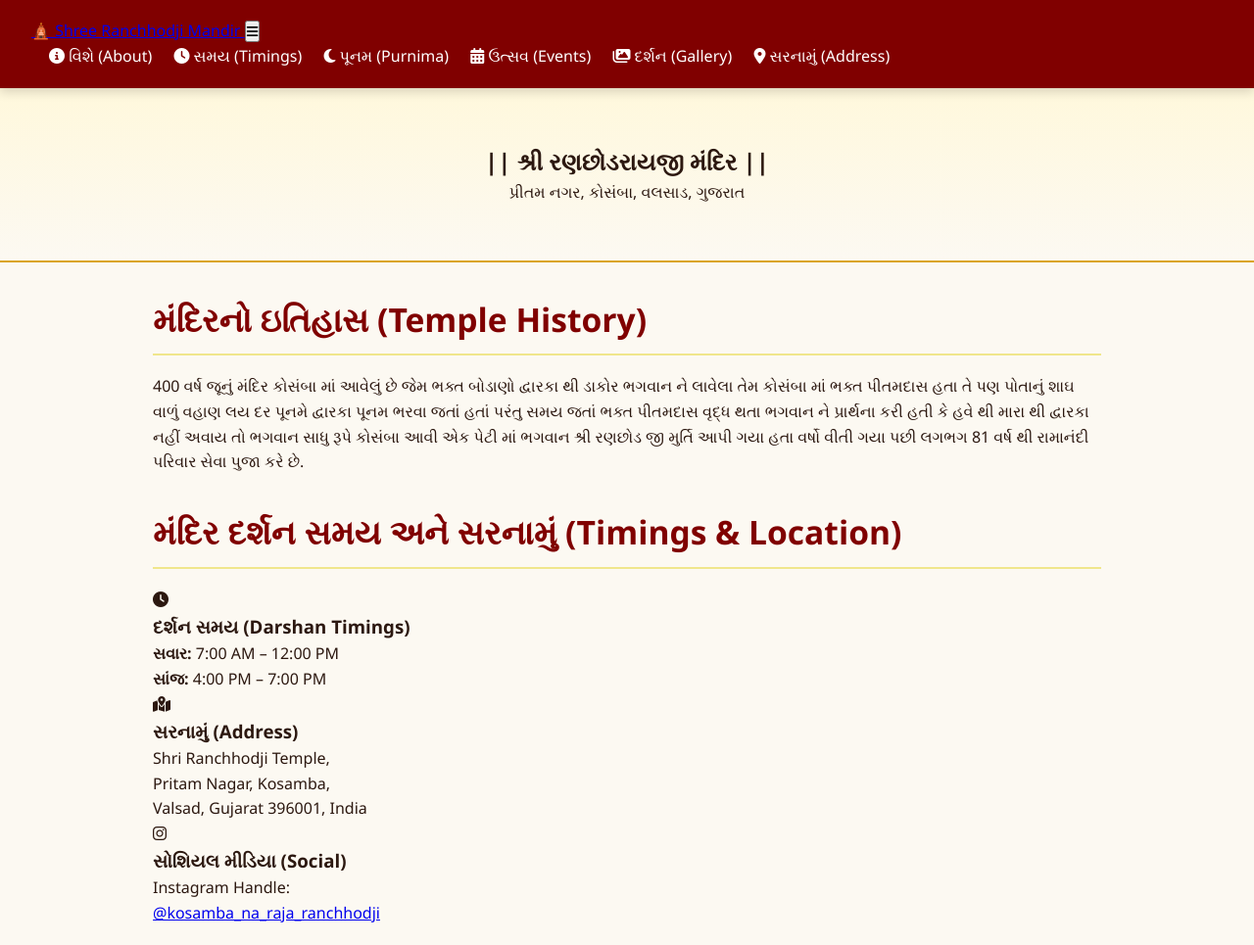
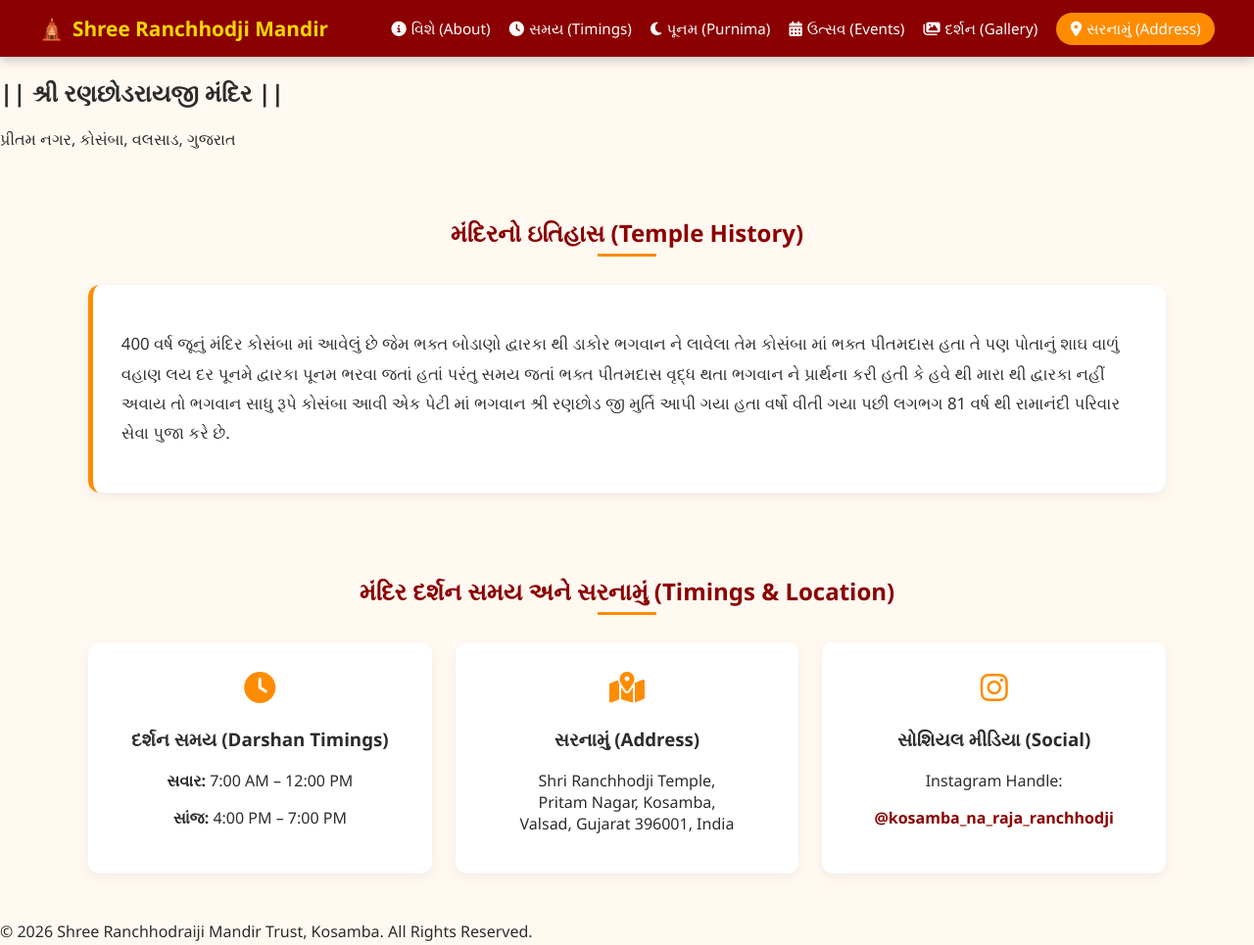
Before and after one commit to kunjdesai9081/ranchhodji-mandir, a website: page Public/index.html in a window 1280 px wide. Shown: the top 965 px of the page at 98% size. Drawn offline with Linux system fonts and the light colour scheme.

Commit message:
Update style.css

```diff
--- a/Public/style.css
+++ b/Public/style.css
@@ -1,241 +1,174 @@
-* {
-  margin: 0;
-  padding: 0;
-  box-sizing: border-box;
-  font-family: 'Segoe UI', Roboto, Helvetica, Arial, sans-serif;
-}
-
+/* Color Palette */
 :root {
-  --primary-maroon: #800000;
-  --gold-accent: #DAA520;
-  --gold-light: #FFF8DC;
-  --bg-cream: #FCF9F2;
-  --dark-text: #2C1810;
+  --primary-color: #8B0000; /* Deep Temple Red */
+  --saffron: #FF8C00;        /* Saffron Accent */
+  --gold: #FFD700;           /* Golden Accent */
+  --bg-light: #FFF9F2;       /* Warm background */
+  --text-dark: #2C2C2C;
 }
 
 body {
-  background-color: var(--bg-cream);
-  color: var(--dark-text);
-  line-height: 1.6;
+  margin: 0;
+  font-family: 'Segoe UI', Tahoma, Geneva, Verdana, sans-serif;
+  background-color: var(--bg-light);
+  color: var(--text-dark);
 }
 
-header {
-  background-color: var(--primary-maroon);
-  color: #FFF;
-  padding: 1.2rem 2rem;
+/* Sticky Navigation Bar */
+.navbar {
+  position: sticky;
+  top: 0;
+  background-color: var(--primary-color);
+  box-shadow: 0 4px 10px rgba(0,0,0,0.2);
+  z-index: 1000;
+}
+
+.nav-container {
   display: flex;
   justify-content: space-between;
   align-items: center;
-  box-shadow: 0 4px 10px rgba(0,0,0,0.15);
-  position: sticky;
-  top: 0;
-  z-index: 1000;
+  max-width: 1200px;
+  margin: 0 auto;
+  padding: 0.8rem 1.5rem;
 }
 
-.logo-container h1 {
-  font-size: 1.5rem;
-  color: #FFD700;
-  letter-spacing: 0.5px;
+.brand-logo {
+  color: var(--gold);
+  font-size: 1.3rem;
+  font-weight: bold;
+  text-decoration: none;
+  display: flex;
+  align-items: center;
+  gap: 8px;
 }
 
-nav a {
-  color: #FFF;
-  text-decoration: none;
-  margin-left: 18px;
-  font-weight: 500;
-  transition: color 0.2s;
+.nav-links {
+  display: flex;
+  gap: 1.2rem;
+  align-items: center;
 }
 
-nav a:hover {
-  color: #FFD700;
+.nav-link {
+  color: #ffffff;
+  text-decoration: none;
+  font-size: 0.95rem;
+  font-weight: 500;
+  transition: color 0.3s ease;
+  display: flex;
+  align-items: center;
+  gap: 5px;
 }
 
-nav .admin-link {
-  background-color: #FFD700;
-  color: var(--primary-maroon);
-  padding: 6px 14px;
-  border-radius: 20px;
-  font-weight: bold;
+.nav-link:hover {
+  color: var(--gold);
 }
 
-.hero {
-  text-align: center;
-  padding: 3.5rem 1rem;
-  background: linear-gradient(180deg, #FFF8DC 0%, #FCF9F2 100%);
-  border-bottom: 2px solid var(--gold-accent);
+.nav-btn {
+  background-color: var(--saffron);
+  padding: 0.4rem 0.9rem;
+  border-radius: 20px;
+  color: #fff;
 }
 
-.hero h2 {
-  color: var(--primary-maroon);
-  font-size: 2.5rem;
-  margin-bottom: 0.5rem;
+.nav-btn:hover {
+  background-color: #e07b00;
+  color: #fff;
 }
 
-.container {
-  max-width: 1000px;
-  margin: 2rem auto;
-  padding: 0 1rem;
+.menu-toggle {
+  display: none;
+  background: none;
+  border: none;
+  color: #fff;
+  font-size: 1.5rem;
+  cursor: pointer;
 }
 
-.section-card {
-  background: #FFF;
-  border-radius: 10px;
-  padding: 1.8rem;
-  margin-bottom: 2rem;
-  box-shadow: 0 4px 12px rgba(0,0,0,0.05);
-  border-top: 4px solid var(--primary-maroon);
+/* Responsive Mobile Navigation */
+@media (max-width: 768px) {
+  .menu-toggle {
+    display: block;
   }
 
-.section-title {
-  color: var(--primary-maroon);
-  font-size: 1.4rem;
-  border-bottom: 2px solid #F0E68C;
-  padding-bottom: 0.5rem;
-  margin-bottom: 1.2rem;
-  display: flex;
-  align-items: center;
-  gap: 10px;
+  .nav-links {
+    display: none;
+    flex-direction: column;
+    position: absolute;
+    top: 100%;
+    left: 0;
+    width: 100%;
+    background-color: var(--primary-color);
+    padding: 1rem 0;
   }
 
-.aarti-grid {
-  display: grid;
-  grid-template-columns: repeat(auto-fit, minmax(250px, 1fr));
-  gap: 18px;
+  .nav-links.active {
+    display: flex;
   }
 
-.aarti-card {
-  background: #FFFDF5;
-  border: 1px solid #EEDC82;
-  border-radius: 8px;
-  padding: 1.2rem;
-  text-align: center;
+  .nav-link {
+    padding: 0.8rem 0;
+    width: 100%;
+    justify-content: center;
+  }
 }
 
-.aarti-card h3 {
-  color: var(--primary-maroon);
-  margin-bottom: 0.4rem;
+/* Section Formatting */
+.container {
+  max-width: 1100px;
+  margin: 0 auto;
+  padding: 2rem 1rem;
 }
 
-.aarti-time {
-  font-size: 1.2rem;
-  font-weight: bold;
-  color: #B8860B;
-}
-
-.purnima-list, .events-list {
-  list-style: none;
-}
-
-.purnima-item, .event-item {
-  background: #FFFDF5;
-  border-left: 4px solid var(--gold-accent);
-  padding: 1rem;
-  margin-bottom: 10px;
-  border-radius: 0 6px 6px 0;
-}
-
-.purnima-item strong, .event-item h3 {
-  color: var(--primary-maroon);
-}
-
-.gallery-grid {
-  display: grid;
-  grid-template-columns: repeat(auto-fill, minmax(200px, 1fr));
-  gap: 15px;
-}
-
-.gallery-img {
-  width: 100%;
-  height: 180px;
-  object-fit: cover;
-  border-radius: 8px;
-  box-shadow: 0 2px 6px rgba(0,0,0,0.1);
-}
-
-.map-container {
-  width: 100%;
-  height: 300px;
-  border-radius: 8px;
-  overflow: hidden;
-  margin-top: 10px;
-}
-
-footer {
+.section-title h2 {
   text-align: center;
-  padding: 1.5rem;
-  background-color: var(--primary-maroon);
-  color: #FFF;
-  margin-top: 3rem;
-  font-size: 0.9rem;
-}
-
-/* Admin Dashboard Specific */
-.admin-header-bar {
-  display: flex;
-  justify-content: space-between;
-  align-items: center;
-  margin-bottom: 1.5rem;
-}
-
-.form-group {
-  margin-bottom: 1rem;
-}
-
-.form-group label {
-  display: block;
-  font-weight: 600;
+  color: var(--primary-color);
   margin-bottom: 0.3rem;
 }
 
-.form-group input, .form-group textarea, .form-group select {
-  width: 100%;
-  padding: 10px;
-  border: 1px solid #CCC;
-  border-radius: 6px;
-  font-size: 1rem;
+.underline {
+  width: 60px;
+  height: 3px;
+  background-color: var(--saffron);
+  margin: 0 auto 1.8rem auto;
 }
 
-.btn {
-  background: var(--primary-maroon);
-  color: #FFF;
-  padding: 10px 20px;
-  border: none;
-  border-radius: 6px;
-  cursor: pointer;
-  font-weight: 600;
+.about-card {
+  background: #ffffff;
+  padding: 1.8rem;
+  border-radius: 12px;
+  border-left: 5px solid var(--saffron);
+  box-shadow: 0 4px 12px rgba(0,0,0,0.06);
 }
 
-.btn-secondary {
-  background: #666;
+.history-text {
+  font-size: 1.05rem;
+  line-height: 1.8;
+  color: #333;
 }
 
-.btn-danger {
-  background: #A52A2A;
+/* Info Grid Layout */
+.info-grid {
+  display: grid;
+  grid-template-columns: repeat(auto-fit, minmax(280px, 1fr));
+  gap: 1.5rem;
 }
 
-.login-box {
-  max-width: 400px;
-  margin: 5rem auto;
-  background: #FFF;
-  padding: 2.5rem;
-  border-radius: 10px;
-  box-shadow: 0 4px 15px rgba(0,0,0,0.1);
-  border-top: 5px solid var(--primary-maroon);
+.info-card {
+  background: #ffffff;
+  padding: 1.5rem;
+  border-radius: 12px;
+  text-align: center;
+  box-shadow: 0 4px 12px rgba(0,0,0,0.06);
 }
 
-.admin-table {
-  width: 100%;
-  border-collapse: collapse;
-  margin-top: 1rem;
+.card-icon {
+  font-size: 2rem;
+  color: var(--saffron);
+  margin-bottom: 0.8rem;
 }
 
-.admin-table th, .admin-table td {
-  border: 1px solid #DDD;
-  padding: 10px;
-  text-align: left;
+.social-link {
+  color: var(--primary-color);
+  font-weight: bold;
+  text-decoration: none;
 }
-
-.admin-table th {
-  background-color: #FFF8DC;
-  color: var(--primary-maroon);
-}
```
Lines whose indentation alone changed are shown as unchanged.
